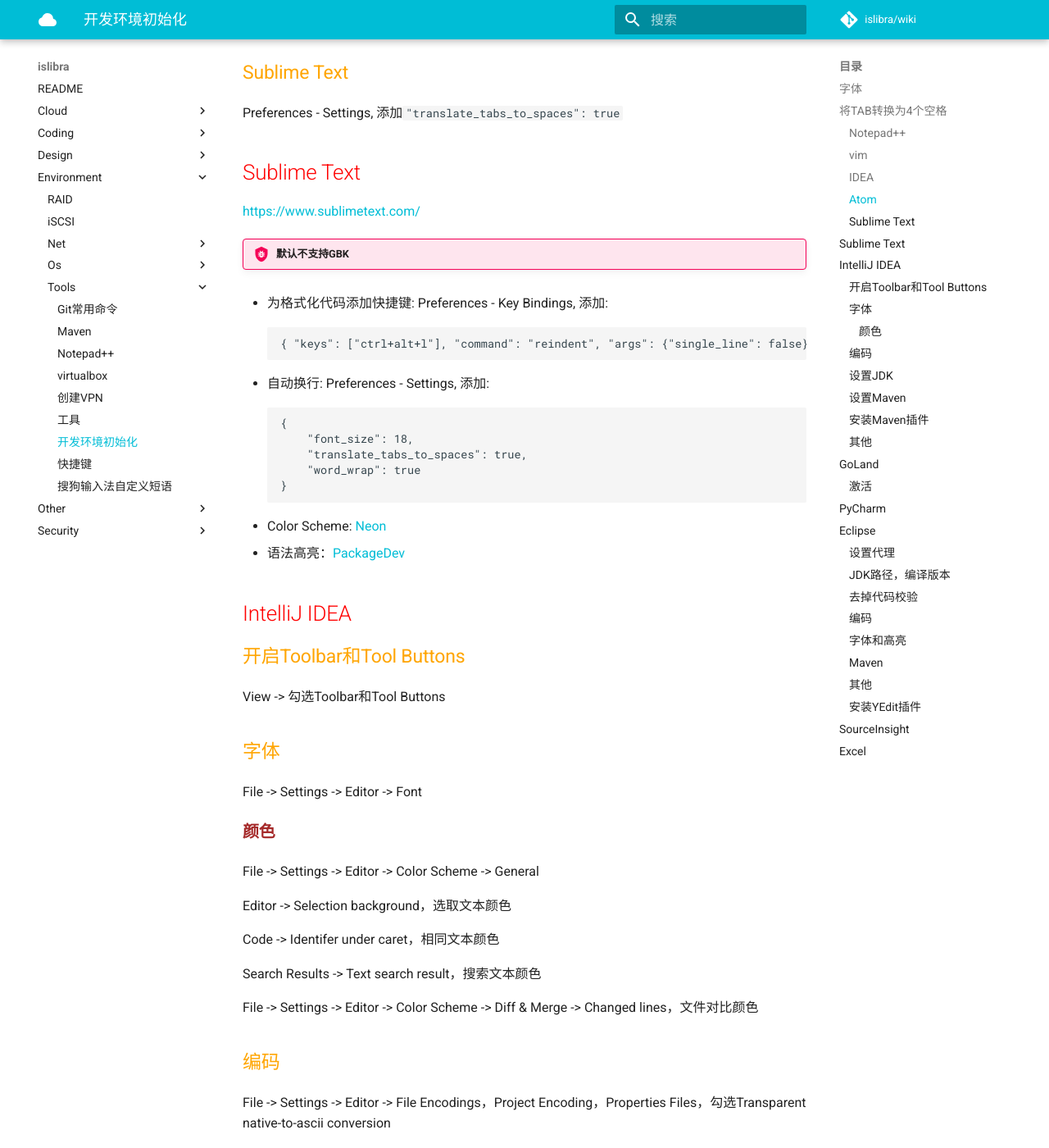
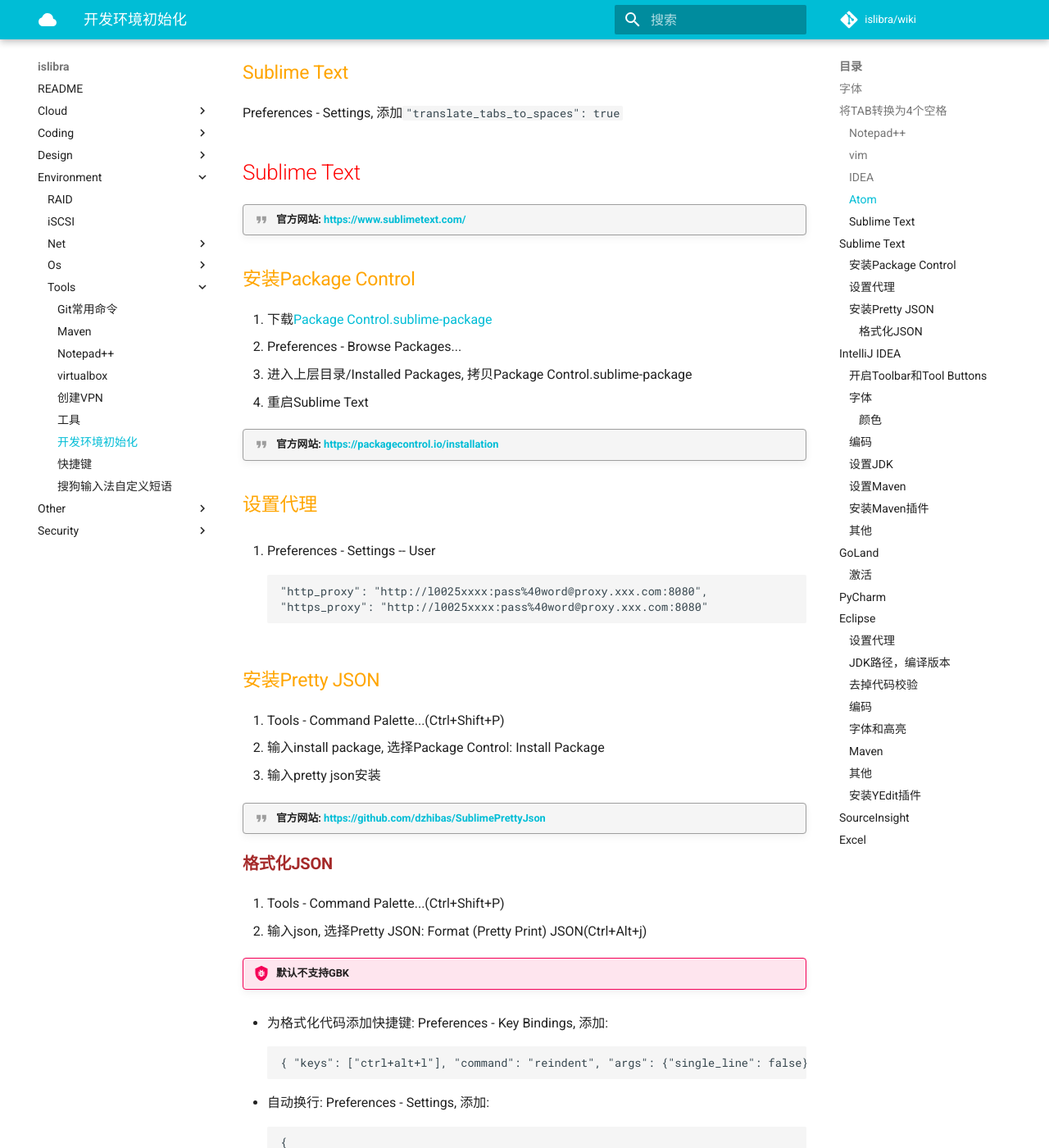
Before and after one commit to islibra/wiki, an MkDocs documentation site: the page built from docs/environment/tools/开发环境初始化.md, in a window 1280 px wide and 1400 px high, scrolled down 1301 px. Shown: the whole window at 82% size. Built offline with MkDocs 1.6.1 and Material for MkDocs 9.7.7, drawn with Linux system fonts in a browser that asks for light colours; comment, search, counter and statistics services are not loaded.

Commit message:
Update 开发环境初始化.md

````diff
--- a/docs/environment/tools/开发环境初始化.md
+++ b/docs/environment/tools/开发环境初始化.md
@@ -54,7 +54,39 @@ Preferences - Settings, 添加`"translate_tabs_to_spaces": true`
 
 ## Sublime Text
 
-<https://www.sublimetext.com/>
+!!! quote "官方网站: <https://www.sublimetext.com/>"
+
+### 安装Package Control
+
+1. 下载[Package Control.sublime-package](https://packagecontrol.io/Package%20Control.sublime-package)
+1. Preferences - Browse Packages...
+1. 进入上层目录/Installed Packages, 拷贝Package Control.sublime-package
+1. 重启Sublime Text
+
+!!! quote "官方网站: <https://packagecontrol.io/installation>"
+
+### 设置代理
+
+1. Preferences - Settings -- User
+
+    ```
+    "http_proxy": "http://l0025xxxx:pass%40word@proxy.xxx.com:8080",
+    "https_proxy": "http://l0025xxxx:pass%40word@proxy.xxx.com:8080"
+    ```
+
+### 安装Pretty JSON
+
+1. Tools - Command Palette...(Ctrl+Shift+P)
+1. 输入install package, 选择Package Control: Install Package
+1. 输入pretty json安装
+
+!!! quote "官方网站: <https://github.com/dzhibas/SublimePrettyJson>"
+
+#### 格式化JSON
+
+1. Tools - Command Palette...(Ctrl+Shift+P)
+1. 输入json, 选择Pretty JSON: Format (Pretty Print) JSON(Ctrl+Alt+j)
+
 
 !!! bug "默认不支持GBK"
 
````
